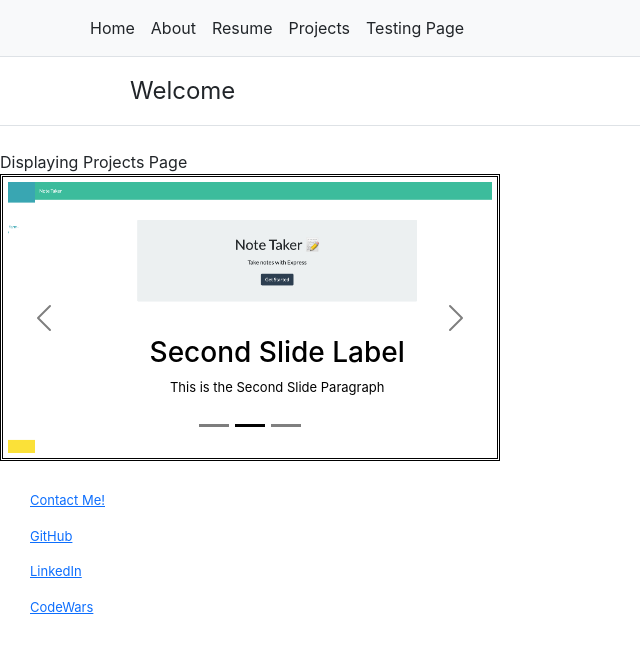
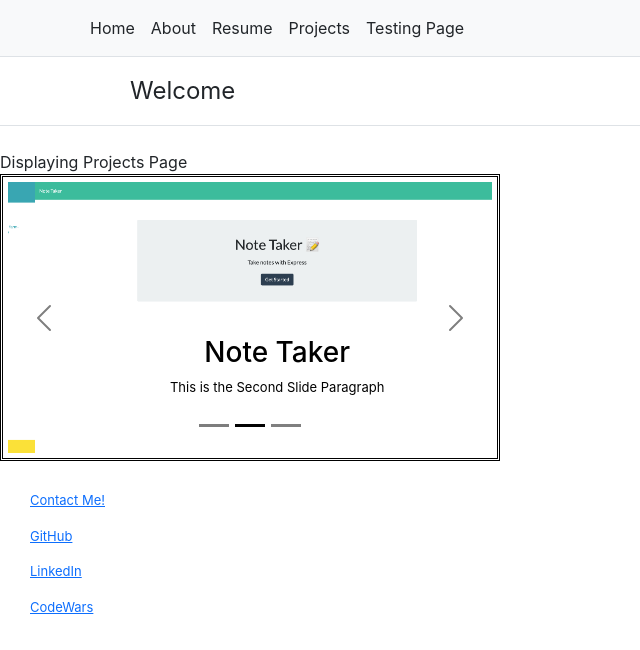
Before and after one commit to Lil-Chevy/react-web-page, a React (Create React App) app: page /Projects in a window 1280 px wide. Shown: the top 650 px of the page, without its empty margins (0-640 px from the left). Built offline with nearby package versions, Linux system fonts and the light colour scheme.

Commit message:
Change carousel paragraph elements

```diff
--- a/src/components/Carousel/index.js
+++ b/src/components/Carousel/index.js
@@ -19,7 +19,7 @@ function CarouselComponent() {
             alt="slide one of project one"
           />
           <Carousel.Caption>
-            <h3>First Slide Label</h3>
+            <h3>Run-Buddy</h3>
             <p> This is the First Slide Paragraph</p>
           </Carousel.Caption>
         </Carousel.Item>
@@ -31,7 +31,7 @@ function CarouselComponent() {
             alt="slide one of project one"
           />
           <Carousel.Caption>
-            <h3>Second Slide Label</h3>
+            <h3>Note Taker</h3>
             <p>This is the Second Slide Paragraph</p>
           </Carousel.Caption>
         </Carousel.Item>
@@ -43,7 +43,7 @@ function CarouselComponent() {
             alt="slide one of project one"
           />
           <Carousel.Caption>
-            <h3>Third Slide Label</h3>
+            <h3>ReadMe.md Generator</h3>
             <p>This is the Third Slide Paragraph </p>
           </Carousel.Caption>
         </Carousel.Item>
```
